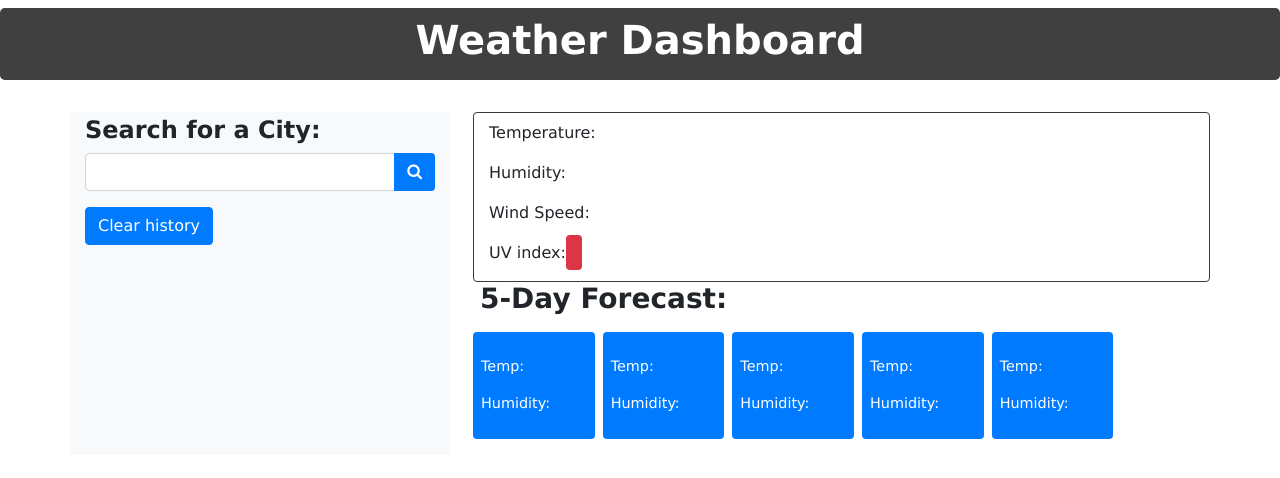
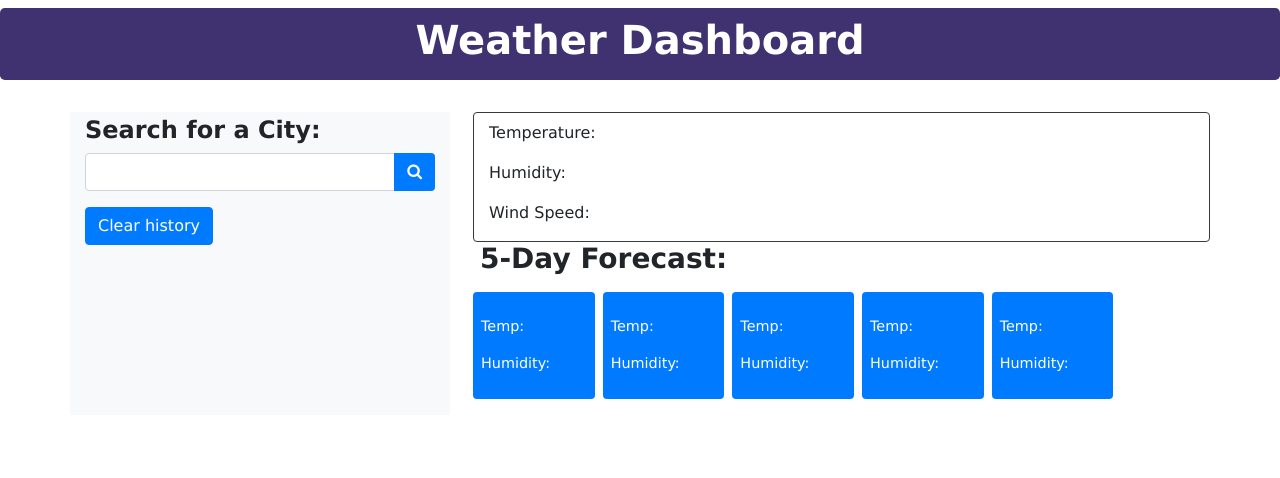
Before and after one commit to Hibble32985/Peebster_SNL, a website built with Parcel: page index.html in a window 1280 px wide. Built offline with nearby package versions, Linux system fonts and the light colour scheme.

Commit message:
changed banner color from grape purple to dark purple

```diff
--- a/index.html
+++ b/index.html
@@ -13,7 +13,7 @@
 </head>
 <body>
     <!--Jumbotron for Title-->
-    <div class="jumbotron container-fluid mt-2 text-center p-2" style="background-color:#404040 ;color: white;">
+    <div class="jumbotron container-fluid mt-2 text-center p-2" style="background-color:#140351cf ;color: white;">
         <h1> <strong>Weather Dashboard</strong></h1>
     </div>
     <div class="container">
@@ -42,7 +42,6 @@
                         <p>Temperature:<span class="current" id="temperature"></span></p>
                         <p>Humidity:<span class="current" id="humidity"></span></p>
                         <p>Wind Speed:<span class="current" id="wind-speed"></span></p>
-                        <p>UV index:<span class="current bg-danger rounded py-2 px-2 text-white" id="uv-index"></span></p>
                     </div>
                 </div>
                 <!--Row for future data to be dumped here-->
```
